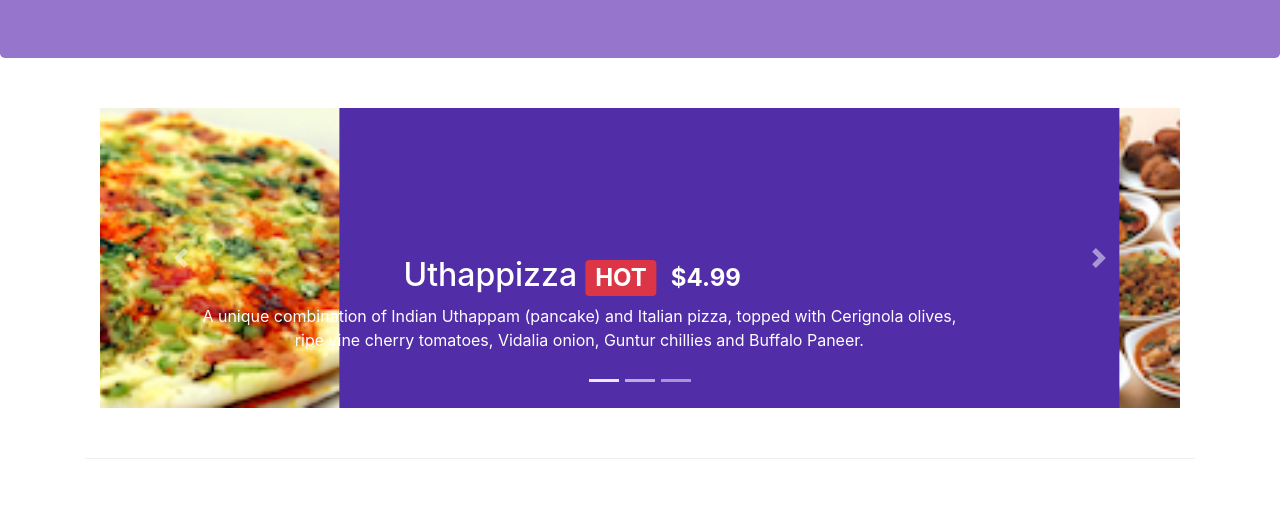
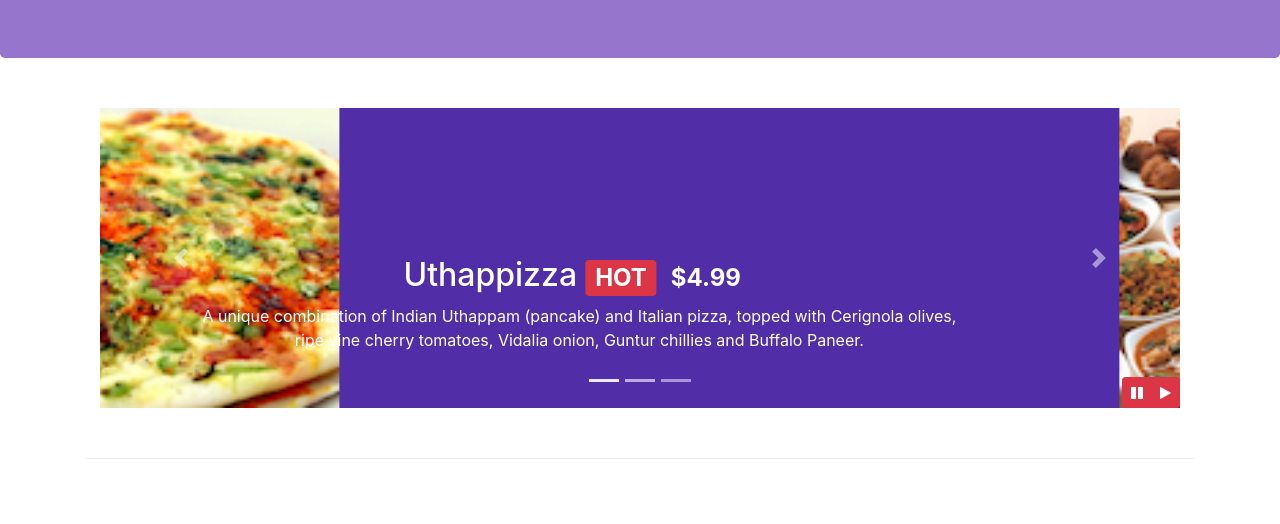
Before and after one commit to Bahaagac/Front-End-Web-UI-Frameworks-and-Tools-Bootstrap-4, a website: page index.html in a window 1280 px wide. Shown: the part 276-800 px from the top of the page. Drawn offline with nearby package versions, Linux system fonts and the light colour scheme.

Commit message:
Bootstrap JQuery

```diff
--- a/css/styles.css
+++ b/css/styles.css
@@ -59,3 +59,9 @@ body{
     left:0;
     min-height:300px;
 }
+
+#carouselButton {
+    right:0px;
+    position:absolute;
+    bottom:0px;
+}
--- a/index.html
+++ b/index.html
@@ -254,6 +254,14 @@
                         <span class="carousel-control-next-icon">
                         </span>
                     </a>
+                    <div class="btn-group" id="carouselButton" >
+                        <button class="btn btn-danger btn-sm" id="carousel-pause">
+                            <span class="fa fa-pause"></span>
+                        </button>
+                        <button class="btn btn-danger btn-sm" id="carousel-play">
+                            <span class="fa fa-play"></span>
+                        </button>
+                    </div>
                 </div>
             </div>
         </div>
@@ -439,7 +447,17 @@
     <script src="node_modules/jquery/dist/jquery.slim.min.js"></script>
     <script src="node_modules/popper.js/dist/umd/popper.min.js"></script>
     <script src="node_modules/bootstrap/dist/js/bootstrap.min.js"></script>
-
+    <script>
+        $(document).ready(function(){
+            $("#mycarousel").carousel( { interval: 2000, pause: false } );
+            $("#carousel-pause").click(function(){
+                $("#mycarousel").carousel('pause');
+            });
+            $("#carousel-play").click(function(){
+                $("#mycarousel").carousel('cycle');
+            });
+        });
+    </script>
 
     <!--Tooltip script
     <script>
```
